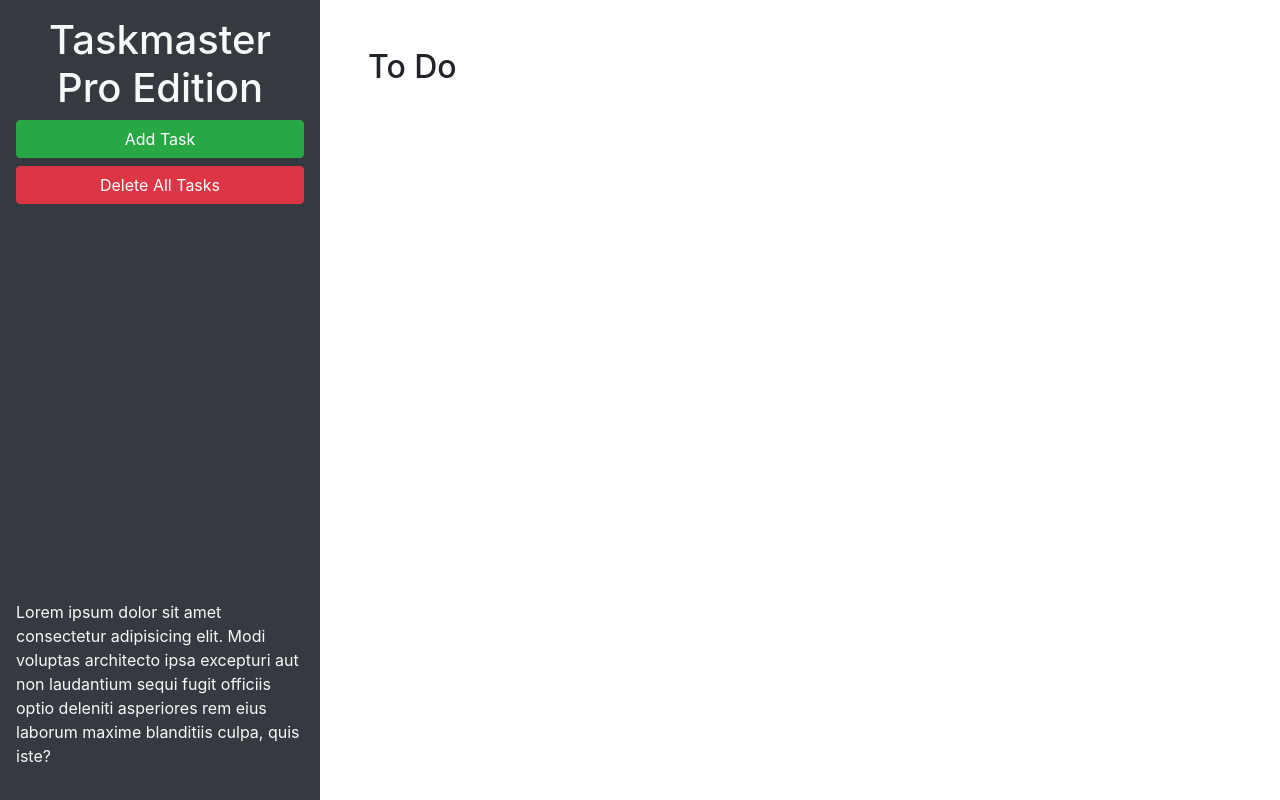
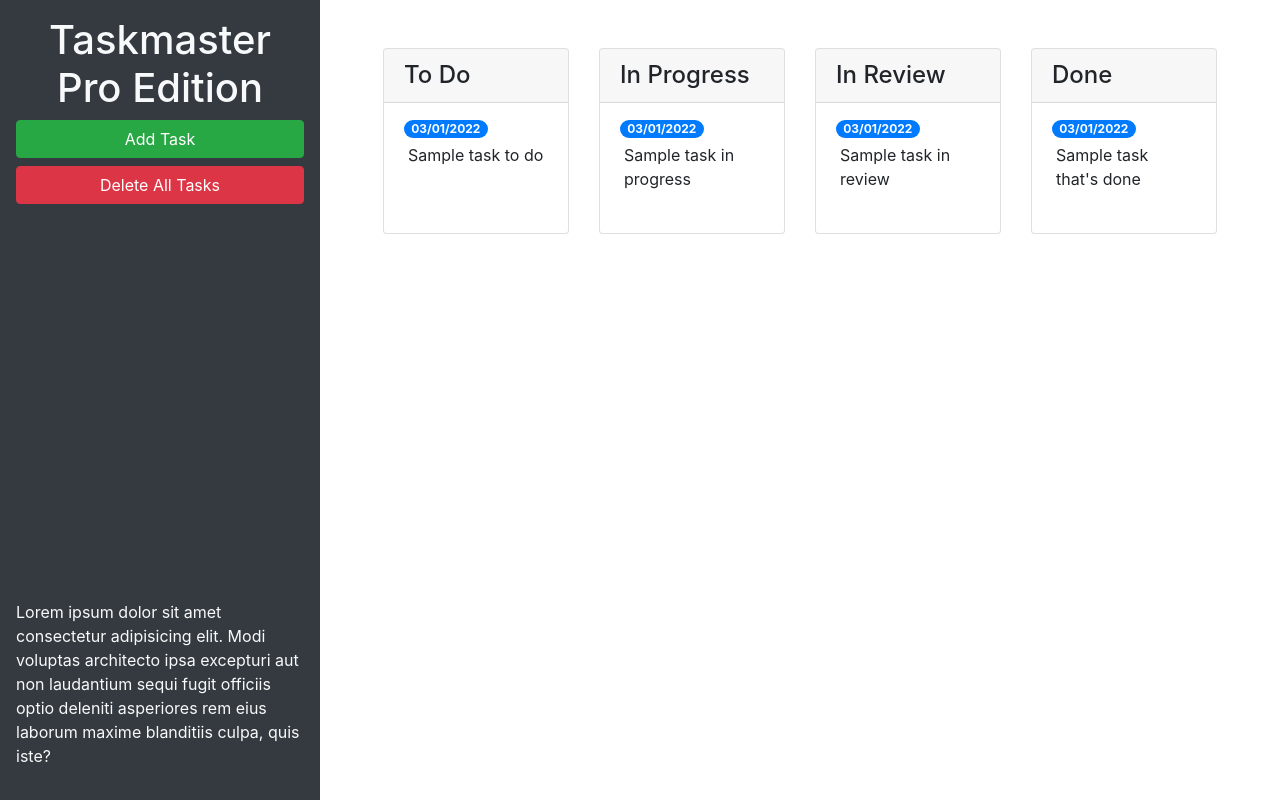
Before and after one commit to StebbiO/taskmaster-pro, a plain HTML site: page index.html in a window 1280 px wide. Drawn offline with nearby package versions, Linux system fonts and the light colour scheme.

Commit message:
first bootsrap edits

```diff
--- a/index.html
+++ b/index.html
@@ -24,9 +24,61 @@
       </p>
     </header>
     <main class="col-12 col-lg-9">
-      <div class="m-5">
-        <h2>To Do</h2>
-        <ul id="list-toDo" class="list-group"> </ul>
+      <div class="m-5 row justify-content-around">
+        <!-- to do start -->
+        <div class="col-12 col-md-6 col-xl-3 mb-3">
+          <div class="card">
+            <h4 class="card-header">
+              To Do
+            </h4>
+            <ul id="list-toDo" class="list-group list-group-flush">
+              <li class="list-group-item">
+                <span class="badge badge-primary badge-pill">03/01/2022</span>
+                <p class="m-1">Sample task to do</p>
+              </li>
+            </ul>
+          </div>
+        </div>
+        <!-- to do end -->
+        <!-- in progress start -->
+        <div class="col-12 col-md-6 col-xl-3 mb-3">
+          <div class="card">
+            <h4 class="card-header">In Progress</h4>
+            <ul id="list-inProgress" class="list-group list-group-flush">
+              <li class="list-group-item">
+                <span class="badge badge-primary badge-pill">03/01/2022</span>
+                <p class="m-1">Sample task in progress</p>
+              </li>
+            </ul>
+          </div>
+        </div>
+        <!-- in progress end -->
+        <!-- in review start -->
+        <div class="col-12 col-md-6 col-xl-3 mb-3">
+          <div class="card">
+            <h4 class="card-header">In Review</h4>
+            <ul id="list-inReview" class="list-group list-group-flush">
+              <li class="list-group-item">
+                <span class="badge badge-primary badge-pill">03/01/2022</span>
+                <p class="m-1">Sample task in review</p>
+              </li>
+            </ul>
+          </div>
+        </div>
+        <!-- in review end -->
+        <!-- done start -->
+        <div class="col-12 col-md-6 col-xl-3 mb-3">
+          <div class="card">
+            <h4 class="card-header">Done</h4>
+            <ul id="list-done" class="list-group list-group-flush">
+              <li class="list-group-item">
+                <span class="badge badge-primary badge-pill">03/01/2022</span>
+                <p class="m-1">Sample task that's done</p>
+              </li>
+            </ul>
+          </div>
+        </div>
+        <!-- done end -->
       </div>
     </main>
   </div>
@@ -46,11 +98,11 @@
           <form>
             <div class="form-group">
               <label for="modalTaskDescription">Task description</label>
-              <textarea id="modalTaskDescription" rows="3"></textarea>
+              <textarea id="modalTaskDescription" rows="3" class="form-control"></textarea>
             </div>
             <div class="form-group">
               <label for="modalDueDate">Due date</label>
-              <input type="text" id="modalDueDate" placeholder="mm/dd/yyyy" autocomplete="off" />
+              <input type="text" class="form-control" id="modalDueDate" placeholder="mm/dd/yyyy" autocomplete="off" />
             </div>
           </form>
         </div>
```
